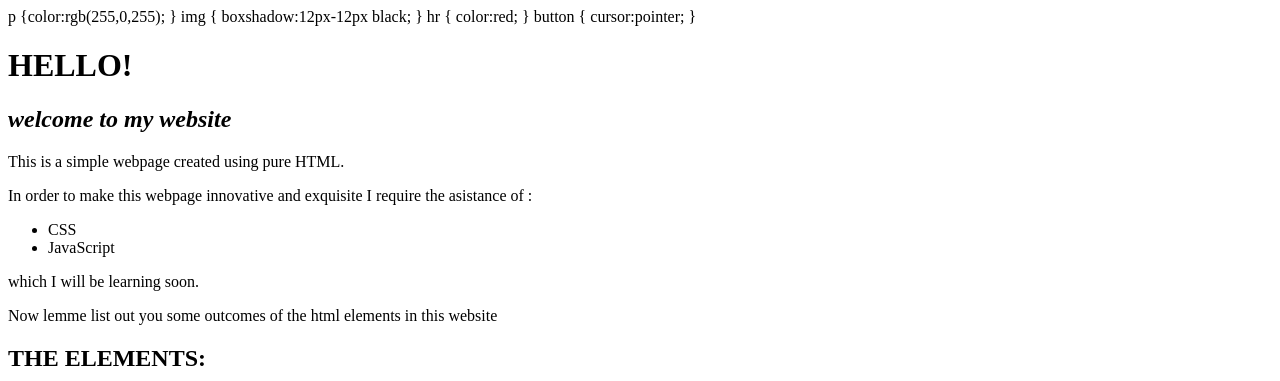
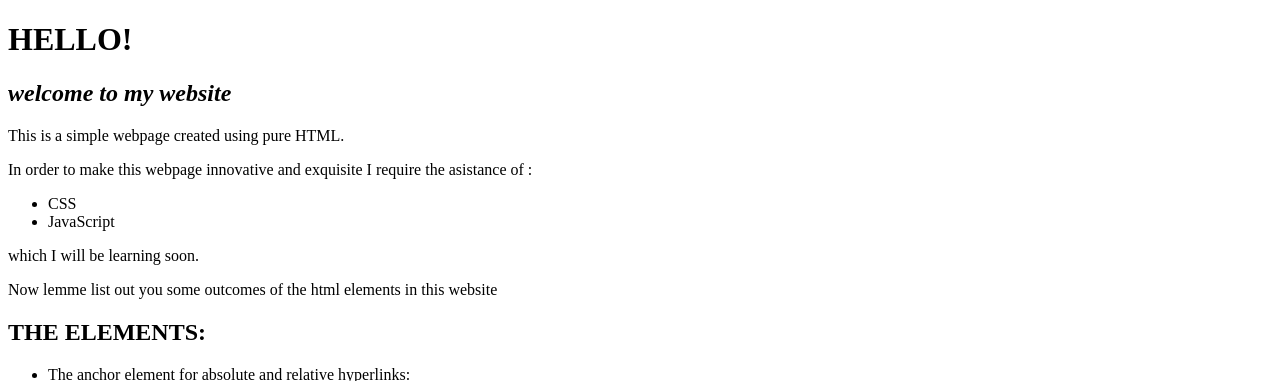
Before and after one commit to GAPILARASU/THE-HUMBLE-CAT, a plain HTML site: page index.html in a window 1280 px wide. Shown: the top 381 px of the page. Drawn offline with Linux system fonts and the light colour scheme.

Commit message:
Update index.html

```diff
--- a/index.html
+++ b/index.html
@@ -3,19 +3,7 @@
   <head>  <meta charset="UTF-8">
     <meta name="viewport" content="width=device-width, initial-scale=1.0">
     <title>MY WEBPAGE</title>
-<styles>
-    p {color:rgb(255,0,255);
-    }
-    img {
-    boxshadow:12px-12px black;
-    }
-    hr {
-    color:red;
-    }
-    button {
-    cursor:pointer;
-    }
-</styles>
+
    </head> <body>
      <H1> HELLO! </H1>
      <h2><em>welcome to my website </em></h2>
```
